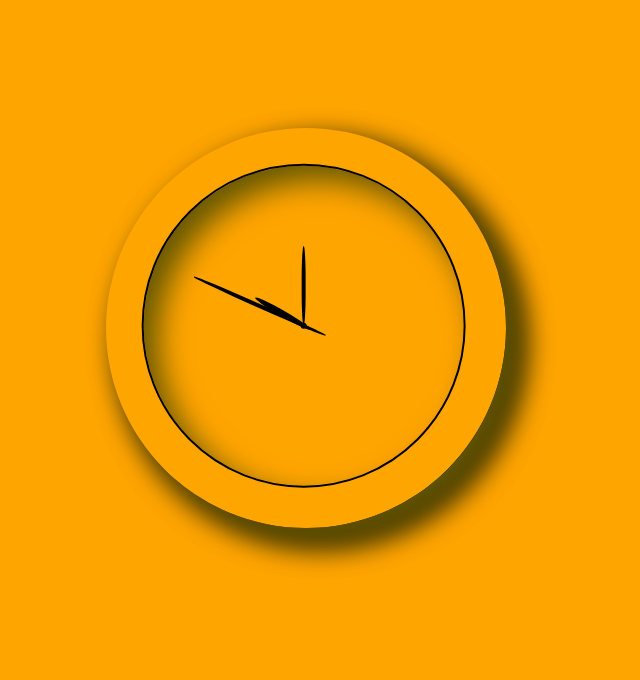
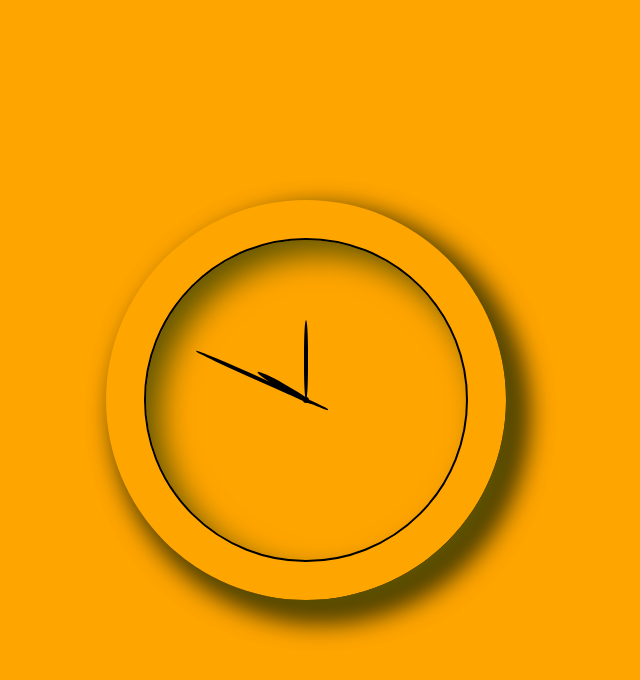
Before and after one commit to Mukul7494/Analog-Clock, a plain HTML site: page index.html in a window 1280 px wide. Shown: the whole page, without its empty margins (334-974 px from the left). Drawn offline with Linux system fonts and the light colour scheme.

Commit message:
margin fixes

```diff
--- a/styles.css
+++ b/styles.css
@@ -7,9 +7,10 @@ body {
 .container {
   height: 25rem;
   width: 25rem;
-  /* border: 2px solid black; */
-  margin: auto;
-  margin-top: 8rem;
+  position: absolute;
+  transform: translate(-50%, -50%);
+  left: 50%;
+  top: 50%;
   border-radius: 50%;
   box-shadow: 15px 15px 30px #665800, 15px 15px 30px #000;
 }
@@ -20,7 +21,9 @@ body {
   border: 2px solid black;
   background-image: url("./img/pngtree-watch-clock-numbers-vector-and-transparent-image-donwload-png-image_6263690.png");
   position: absolute;
-  transform: translate(11%, 11%);
+  transform: translate(-50%, -50%);
+  left: 50%;
+  top: 50%;
   box-shadow: inset 15px 15px 30px #665800;
   border-radius: 50%;
   display: flex;
```
